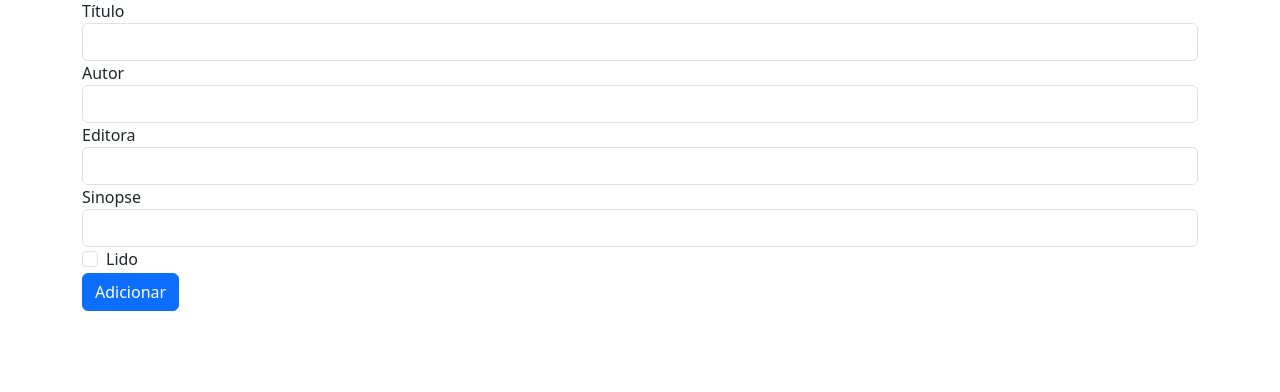
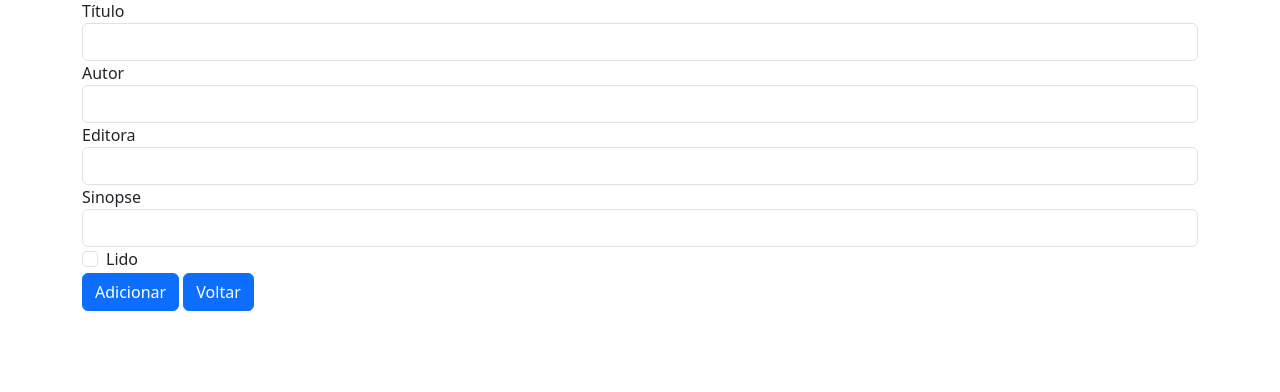
Before and after one commit to Mnz19/Django-crud, a Django app: page /create/ in a window 1280 px wide. Shown: the part 113-505 px from the top of the page. Run offline with Django 4.2, Linux system fonts and the light colour scheme; some libraries are stand-ins or nearby versions.

Commit message:
Update create.html

```diff
--- a/crud/templates/create.html
+++ b/crud/templates/create.html
@@ -28,6 +28,7 @@
             <label class="form-check-label" for="lido">Lido</label>
         </div>
         <button type="submit" class="btn btn-primary">Adicionar</button>
+        <a href="{% url 'index' %}" class="btn btn-primary" >Voltar</a>
     </form>
     {% if form.errors %}
         <div class="alert alert-danger">
```
